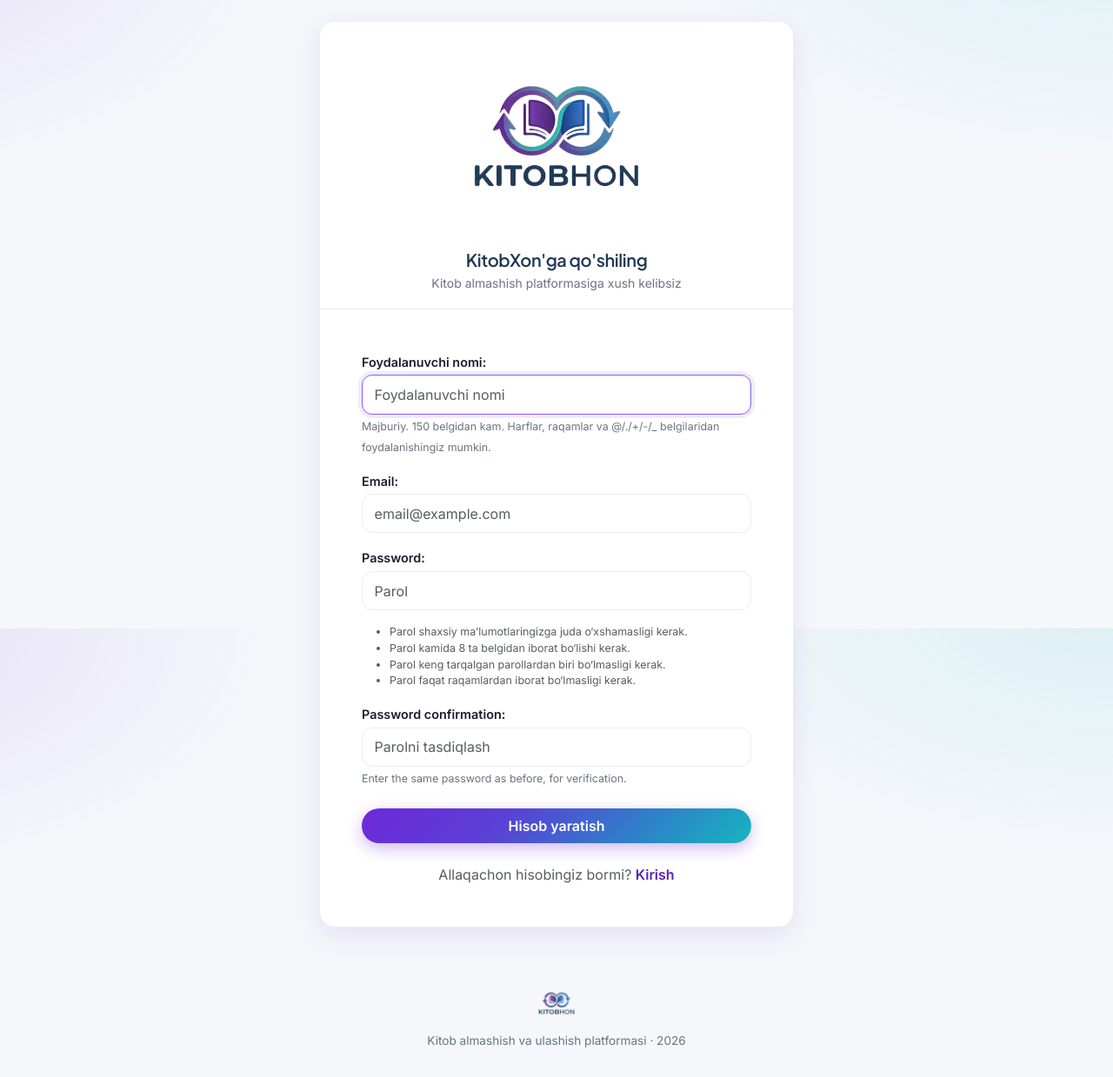
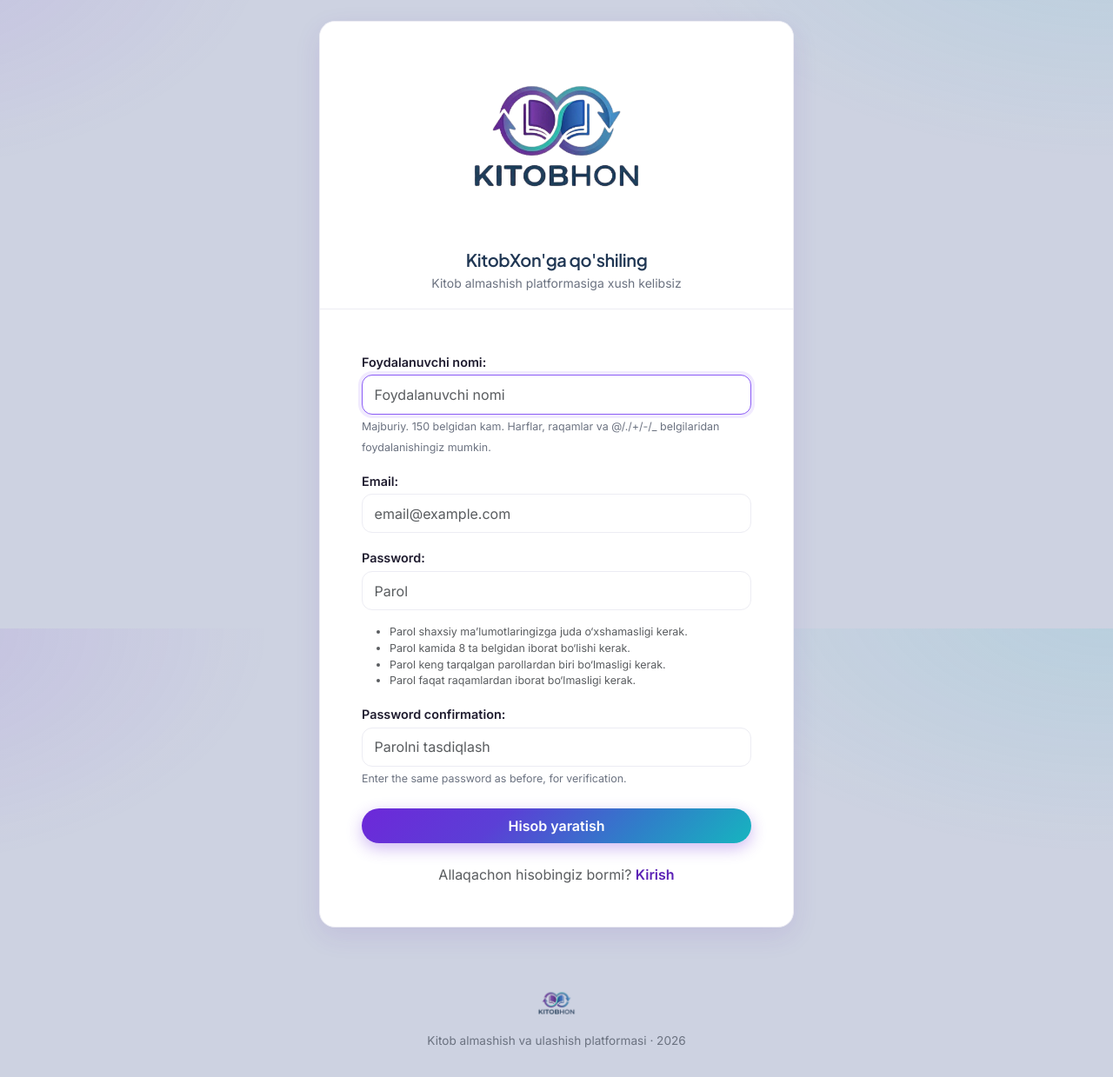
Before and after one commit to sirojiddinuzdev/KitobXon, a Django app: page /accounts/register/ in a window 1280 px wide. Shown: the part 77-1316 px from the top of the page at 87% size. Run offline with Django 5.2, Linux system fonts and the light colour scheme; parts of the project's set-up code (start-up, migrations or seed data) failed here and were passed over.

Commit message:
Sayt foni to'qroq slate-kulrang qilindi (#cdd2e1)
Co-Authored-By: Claude Opus 4.8 (1M context) <noreply@anthropic.com>

```diff
--- a/static/css/style.css
+++ b/static/css/style.css
@@ -14,7 +14,7 @@
     --grad-soft: linear-gradient(135deg, #f3eefe 0%, #e8fbf8 100%);
     --grad-hero: linear-gradient(135deg, #5b21b6 0%, #4f46e5 28%, #2563eb 52%, #14b8c4 100%);
 
-    --bg: #f5f7fb;
+    --bg: #cdd2e1;
     --surface: #ffffff;
     --text: #1e1b2e;
     --muted: #6b7280;
```
